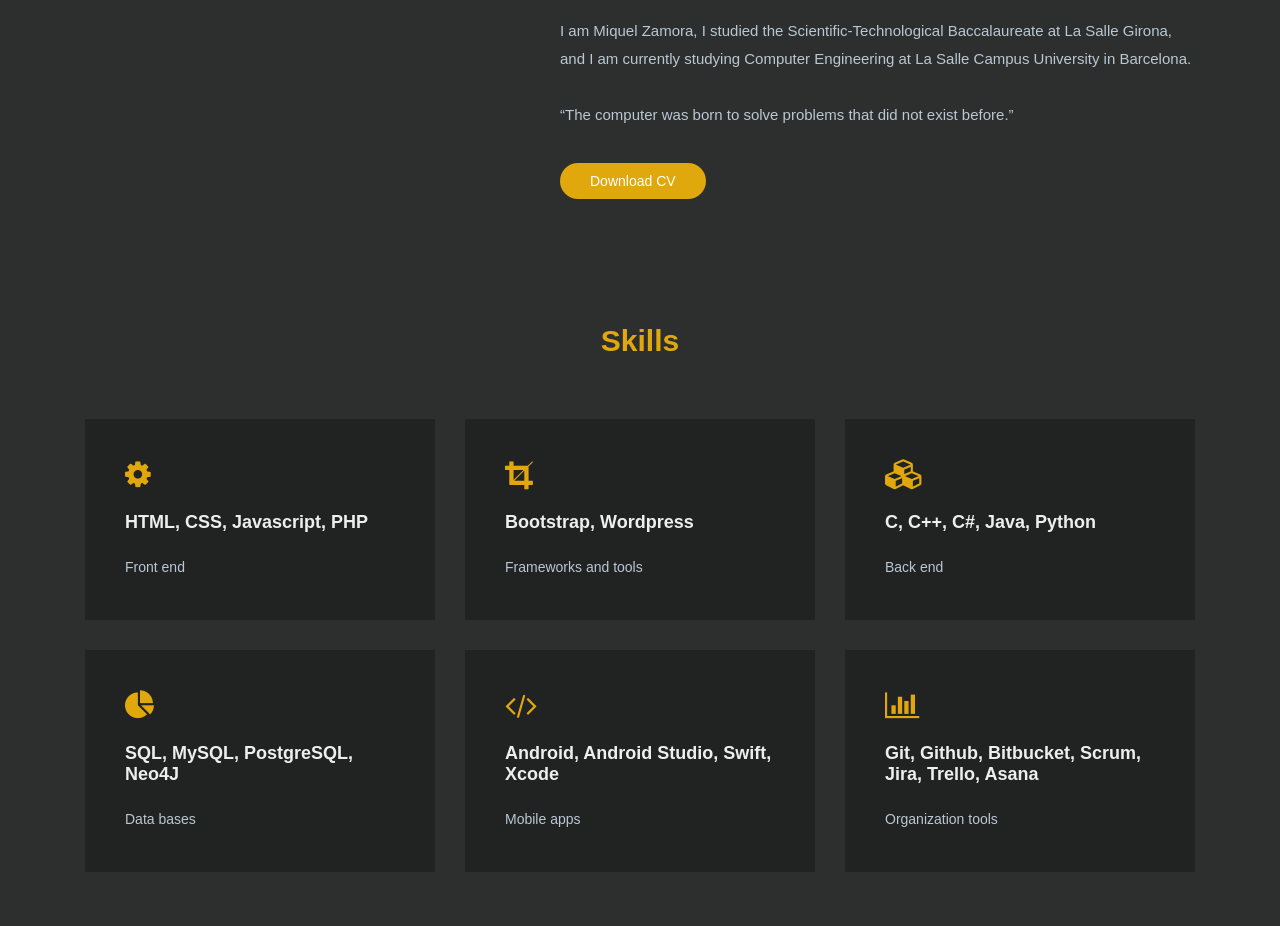
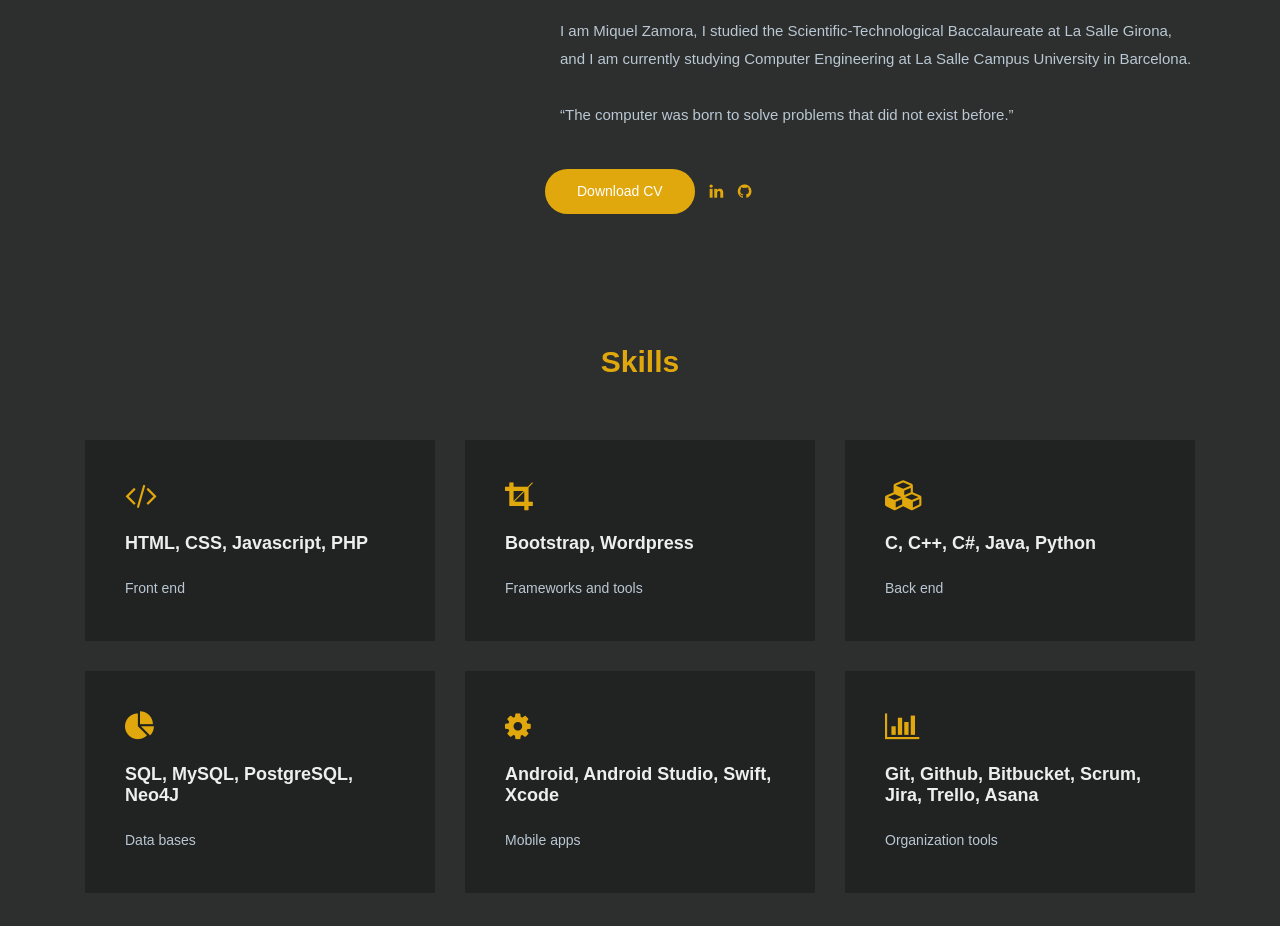
Before and after one commit to MiquelZ/MiquelZ.github.io, a plain HTML site: page index.html in a window 1280 px wide. Shown: the part 967-1893 px from the top of the page. Drawn offline with Linux system fonts and the light colour scheme; some packages are replaced by stand-ins of ours; a script that the page names is missing; a web font is replaced by a local one.

Commit message:
Added hover animation and social icons

```diff
--- a/css/main.css
+++ b/css/main.css
@@ -70,7 +70,6 @@ body {
     color: #e0a80d;
 }
 
-
 .slider .left-content .hello {
     font-size: 20px;
     font-weight: 300;
@@ -111,6 +110,10 @@ body {
     z-index: 200;
 }
 
+.slider .left-content .btn:hover {
+    background: #e0a80d;
+}
+
 /* About me */
 .about-me {
     padding: 130px 0;
@@ -137,6 +140,7 @@ body {
 
 .about-me .btn-1 {
     background: #e0a80d;
+    border: 2px solid #e0a80d;
     border-radius: 35px;
     padding: 10px 30px;
     font-size: 14px;
@@ -144,6 +148,11 @@ body {
     font-weight: 500;
     margin-right: 10px;
     text-decoration: none;
+}
+
+.about-me .btn-1:hover {
+    background: #2d2e2e;
+    border: 2px solid #e0a80d;
 }
 
 .about-me .btn-2 {
@@ -154,6 +163,11 @@ body {
     color: #ffffff;
     font-weight: 500;
     text-decoration: none;
+}
+
+.about-me .social-icons span{
+    color: #e0a80d;
+    padding: 0 5px;
 }
 
 /* Skills */
@@ -211,7 +225,6 @@ body {
     color: #e0a80d;
 }
 
-/* Image */
 .testimonials .carousel-inner .carousel-item .colon {
     margin: 30px 0 20px 0;
 }
@@ -388,7 +401,7 @@ body {
     background: #242527;
 }
 
- .footer .social-icons span{
+.footer .social-icons span{
     color: #e0a80d;
     padding: 0 5px;
 }
--- a/index.html
+++ b/index.html
@@ -118,7 +118,17 @@
                             <br><br>
                             “The computer was born to solve problems that did not exist before.”
                         </p>
+                        <div class="d-flex row align-items-center">
                         <a href="files/CV_MiquelZamora.pdf" class="btn-1">Download CV</a>
+                        <div class="social-icons">
+                            <a href="https://www.linkedin.com/in/miquel-zamora-hidalgo/">
+                                <span class="fa fa-linkedin" aria-hidden="true"></span>
+                            </a>
+                            <a href="https://github.com/MiquelZ">
+                                <span class="fa fa-github" aria-hidden="true"></span>
+                            </a>
+                        </div>
+                        </div>
                     </div>
                 </div>
             </div>
@@ -132,7 +142,7 @@
                     <!-- Box-1 -->
                     <div class="col-md-6 col-lg-4">
                         <div class="box">
-                            <span class="fa fa-cog"></span>
+                            <span class="fa fa-code"></span>
                             <h3>HTML, CSS, Javascript, PHP</h3>
                             <p>Front end</p>
                         </div>
@@ -164,7 +174,7 @@
                     <!-- Box-5 -->
                     <div class="col-md-6 col-lg-4">
                         <div class="box">
-                            <span class="fa fa-code"></span>
+                            <span class="fa fa-cog"></span>
                             <h3>Android, Android Studio, Swift, Xcode</h3>
                             <p>Mobile apps</p>
                         </div>
```
